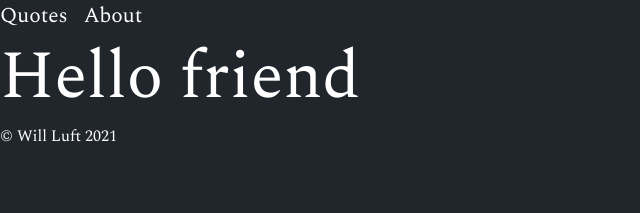
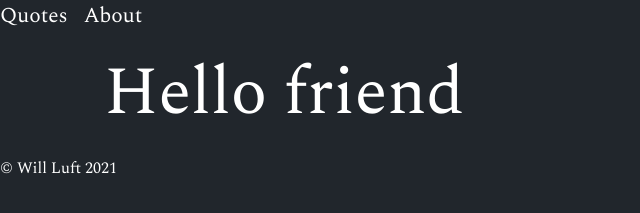
Before and after one commit to wdluft/quote-site, a Gatsby site in the folder frontend/: page / in a window 1280 px wide. Shown: the part 53-266 px from the top of the page, without its empty margins (0-640 px from the left). Built offline with nearby package versions, Linux system fonts and the light colour scheme; Gatsby itself is replaced by a stand-in of ours.

Commit message:
Added spacing variables for layouts

```diff
--- a/frontend/src/components/Layout.js
+++ b/frontend/src/components/Layout.js
@@ -1,14 +1,22 @@
 import React from 'react';
+import styled from 'styled-components';
 import GlobalStyle from '../styles/GlobalStyles';
 import Footer from './Footer';
 import Header from './Header';
+
+const MainWrapper = styled.main`
+  width: 100%;
+  max-width: var(--maxWidth);
+  margin: 0 auto;
+  padding: var(--xPadding);
+`;
 
 function Layout({ children }) {
   return (
     <>
       <GlobalStyle />
       <Header />
-      {children}
+      <MainWrapper>{children}</MainWrapper>
       <Footer />
     </>
   );
--- a/frontend/src/styles/GlobalStyles.js
+++ b/frontend/src/styles/GlobalStyles.js
@@ -55,6 +55,10 @@ const GlobalStyle = createGlobalStyle`
       0 10px 10px -5px rgba(0, 0, 0, 0.09);
     --xxlShadow: 0 25px 50px -12px rgba(0, 0, 0, 0.3);
     --innerShadow: inset 0 2px 4px 0 rgba(0, 0, 0, 0.11);
+
+    /* SPACING */
+    --maxWidth: 69rem;
+    --xPadding: 1rem;
   }
 
   *,
@@ -69,6 +73,7 @@ const GlobalStyle = createGlobalStyle`
     --bgColor: var(--whySoGrey);
     --textColor: var(--white);
     --primary: var(--green);
+    --secondary: var(--blue);
     --gradient: linear-gradient(to right, #50c879, #00bf98, #00b4ad, #11a7b6, #4b98b2);
 
     background-color: var(--bgColor);
```
